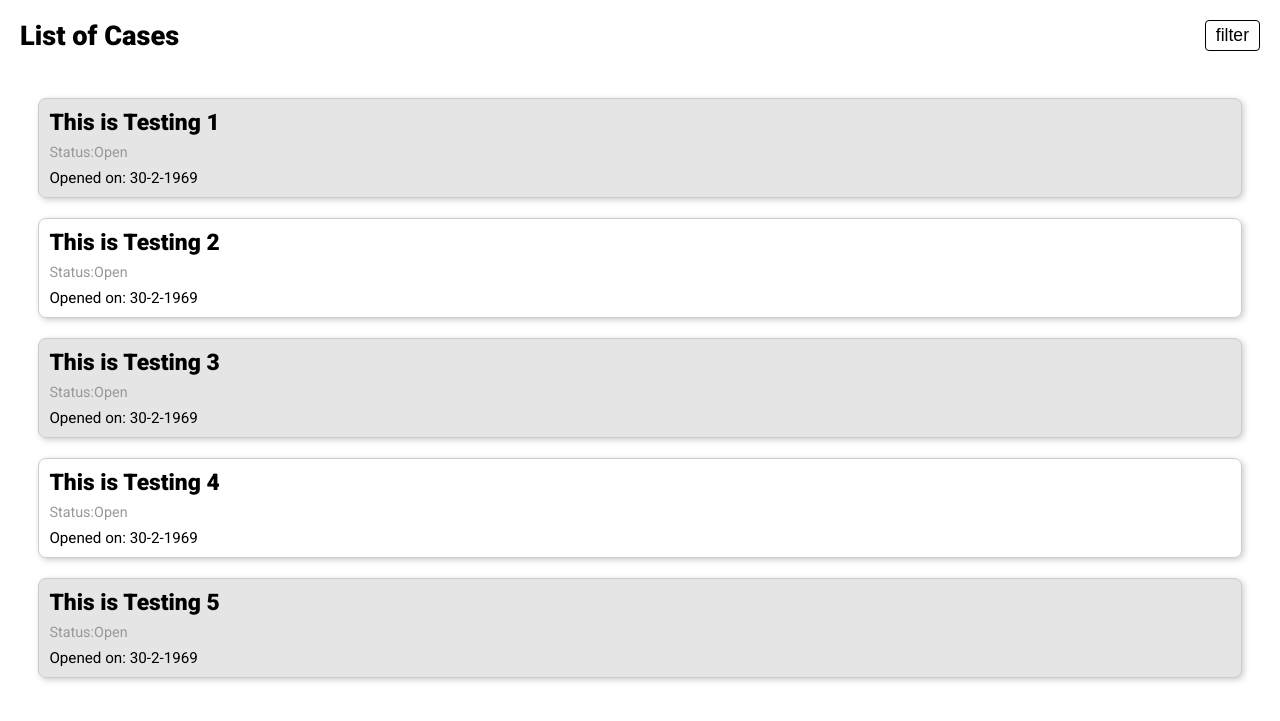
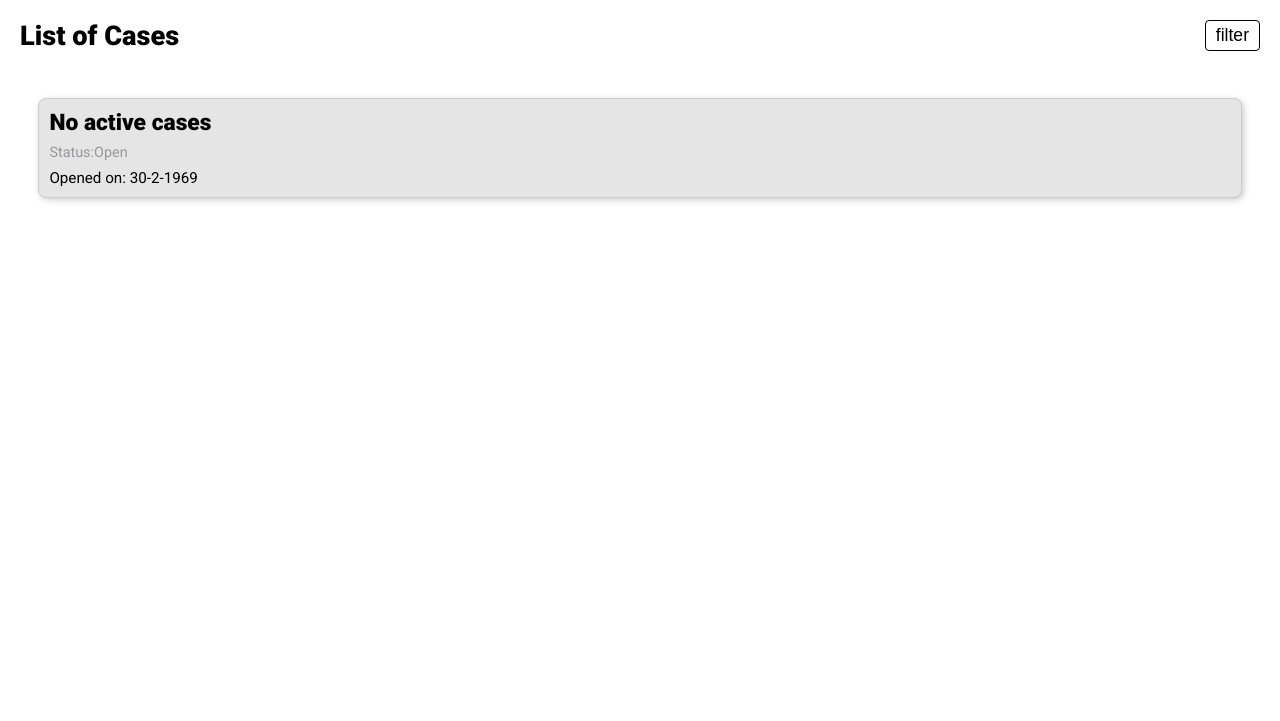
Before and after one commit to neelansh27/Legal-Navigator, a Flask app: template templates/cases_list.html in a window 1280 px wide. Shown: the part 53-774 px from the top of the page. Run offline with Flask 3, Linux system fonts and the light colour scheme; the template is opened without the code that fills it, so the values that code supplies are empty.

Commit message:
Added endpoint for case list page

```diff
--- a/app.py
+++ b/app.py
@@ -81,6 +81,10 @@ def casinfo():
     result=case.Show_Case_Info(username)
     return result
 
+@app.route("/caseList")
+def caseInfo():
+    return render_template('cases_list.html')
+
 @app.route('/FIR')
 def firpdf():
     # List all PDF files in the folder
--- a/templates/cases_list.html
+++ b/templates/cases_list.html
@@ -1,31 +1,12 @@
-<!DOCTYPE html>
-<html lang="en">
-  <head>
-    <meta charset="UTF-8" />
-    <title>Case List</title>
-    <link rel="preconnect" href="https://fonts.googleapis.com" />
-    <link rel="preconnect" href="https://fonts.gstatic.com" crossorigin />
-    <link
-      href="https://fonts.googleapis.com/css2?family=Roboto:wght@400;900;600&display=swap"
-      rel="stylesheet"
-    />
-    <link rel="stylesheet" type="text/css" href="navBar.css">
-    <link rel="stylesheet" type="text/css" href="cases_list.css" />
-  </head>
-  <body>
-    <header>
-      <nav class="navBar">
-        <div class="logo">
-          <a href="#">Project Name</a>
-        </div>
-        <ul class="navLinks">
-          <li class="navHead">option 1</li>
-          <li class="navHead">option 2</li>
-          <li class="navHead">option 3</li>
-        </ul>
-      </nav>
-    </header>
-
+{% extends "base.html" %}
+{% block title %}Case List{% endblock %}
+{% block head %}
+    {{ super() }}
+    <link rel="stylesheet"
+          type="text/css"
+          href="{{ url_for('static',filename='css/cases_list.css') }}">
+{% endblock %}
+{% block body %}
     <main>
         <div class="topBar">
             <div class="heading">List of Cases</div>
@@ -34,32 +15,15 @@
             </div>
         </div>
         <ul>
+            {% if cases %}
+                {{ cases }}
+            {% else %}
                 <li>
-          <h2>This is Testing 1</h2>
+                    <h2>No active cases</h2>
                     <div class="status">Status:Open</div>
                     <div class="opening">Opened on: 30-2-1969</div>
                 </li>
-        <li>
-          <h2>This is Testing 2</h2>
-          <div class="status">Status:Open</div>
-          <div class="opening">Opened on: 30-2-1969</div>
-        </li>
-        <li>
-          <h2>This is Testing 3</h2>
-          <div class="status">Status:Open</div>
-          <div class="opening">Opened on: 30-2-1969</div>
-        </li>
-        <li>
-          <h2>This is Testing 4</h2>
-          <div class="status">Status:Open</div>
-          <div class="opening">Opened on: 30-2-1969</div>
-        </li>
-        <li>
-          <h2>This is Testing 5</h2>
-          <div class="status">Status:Open</div>
-          <div class="opening">Opened on: 30-2-1969</div>
-        </li>
+            {% endif %}
         </ul>
     </main>
-  </body>
-</html>
+{% endblock %}
```
Also changed, not shown: templates/base.html (+12 -0 lines), templates/entry_point.html (+0 -12 lines). Lines whose indentation alone changed are shown as unchanged.
